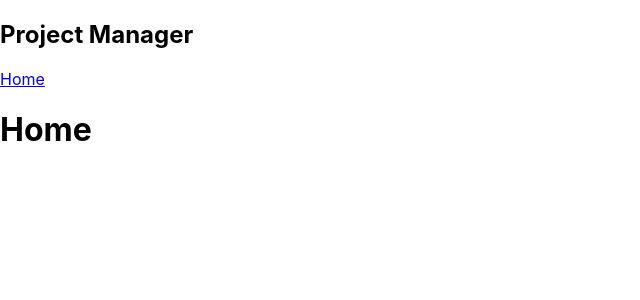
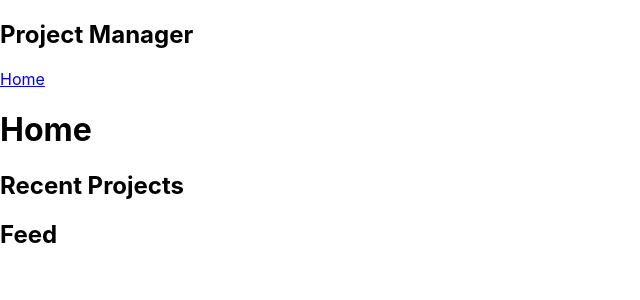
Before and after one commit to venoblin/teamhub-frontend, a React (Create React App) app: page / in a window 1280 px wide. Shown: the top 300 px of the page, without its empty margins (0-640 px from the left). Built offline with nearby package versions, Linux system fonts and the light colour scheme.

Commit message:
Created component

```diff
--- /dev/null
+++ b/src/components/RecentProjects.tsx
@@ -0,0 +1,9 @@
+const RecentProjects = () => {
+  return (
+    <div className="RecentProjects">
+      <h2>Recent Projects</h2>
+    </div>
+  )
+}
+
+export default RecentProjects
--- a/src/components/routes/Home.tsx
+++ b/src/components/routes/Home.tsx
@@ -1,9 +1,13 @@
 import '../../styles/Home.css'
+import RecentProjects from '../RecentProjects'
+import Feed from '../Feed'
 
 const Home = () => {
   return (
     <div className="Home">
       <h1>Home</h1>
+      <RecentProjects />
+      <Feed />
     </div>
   )
 }
```
